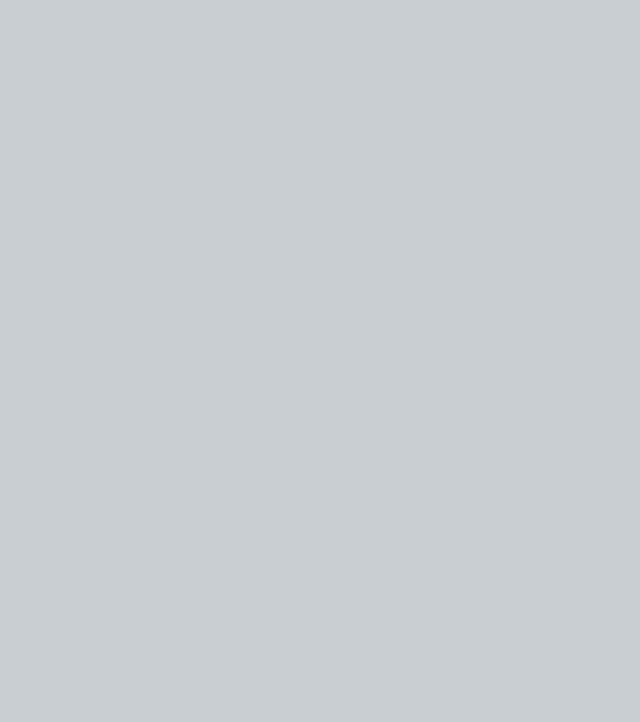
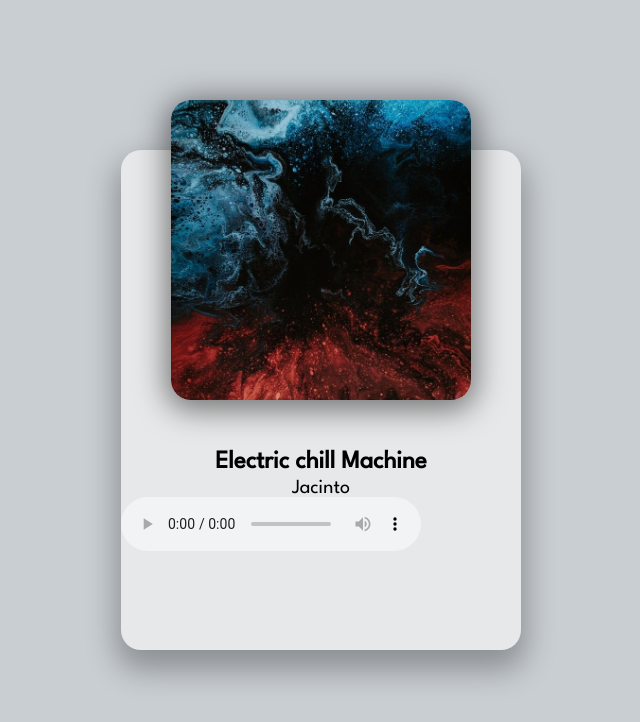
Before and after one commit to jake1808/music-player, a plain HTML site: page index.html in a window 1280 px wide. Shown: the whole page, without its empty margins (319-959 px from the left). Drawn offline with Linux system fonts and the light colour scheme.

Commit message:
set up HTML and css for player container

```diff
--- a/index.html
+++ b/index.html
@@ -9,6 +9,15 @@
     <link rel="stylesheet" href="style.css">
 </head>
 <body>
+    <div class="player-container">
+        <!-- Song -->
+        <div class="img-container">
+            <img src="img/jacinto-1.jpg" alt="album art">
+        </div>
+        <h2 id="title">Electric chill Machine</h2>
+        <h3 id="artist">Jacinto</h3>
+        <audio src="music/jacinto-1.mp3" controls></audio>
+    </div>
     <!-- Script -->
     <script src="script.js"></script>
 </body>
--- a/style.css
+++ b/style.css
@@ -1,4 +1,5 @@
 /* Images created by: https://unsplash.com/@pawel_czerwinski */
+@import url('https://fonts.googleapis.com/css2?family=League+Spartan&display=swap');
 
 html {
   box-sizing: border-box;
@@ -11,17 +12,33 @@ body {
   display: flex;
   justify-content: center;
   align-items: center;
-
+  font-family: league spartan;
   font-size: 12px;
 }
 
+.player-container{
+  height: 500px;
+  width: 400px;
+  background: #e7e8e9;
+  border-radius: 20px;
+  box-shadow: 0 15px 30px 5px rgba(0, 0, 0, 0.3);
+}
 
 
 .img-container {
-
+  height: 300px;
+  width: 300px;
   position: relative;
   top: -50px;
   left: 50px;
+}
+
+.img-container img{
+  height: 100%;
+  width: 100%;
+  object-fit: cover;
+  border-radius: 20px;
+  box-shadow: 0 5px 30px 5px rgba(0, 0, 0, 0.5);
 }
 
 
@@ -89,7 +106,9 @@ h3 {
 
 /* Media Query: iPhone (Vertical) */
 @media screen and (max-width: 376px) {
-
+  .player-container{
+    width: 95vw;
+  }
 
   .img-container {
     left: 29px;
```
